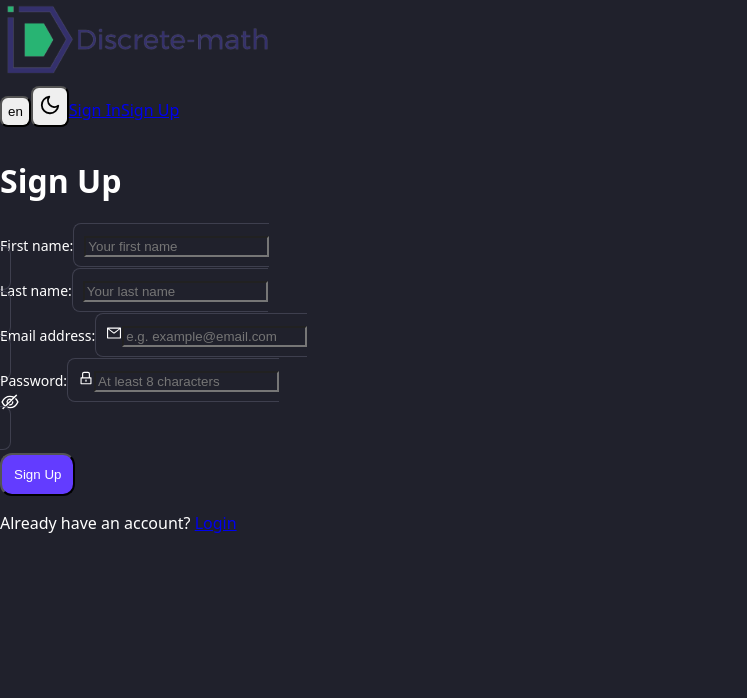
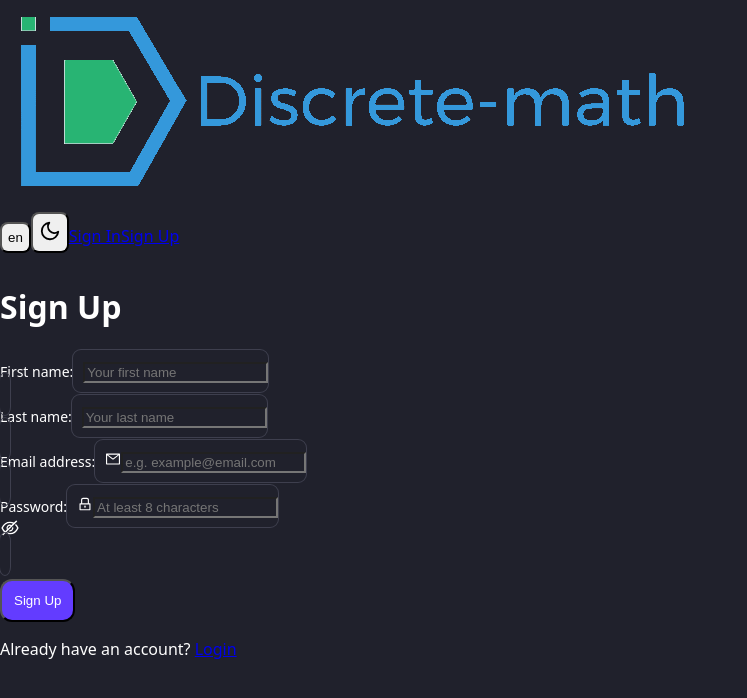
Before and after one commit to KristianMedeshi/discrete-math-learn-client, a React (Create React App) app: page /sign-up in a window 1280 px wide. Shown: the top 698 px of the page, without its empty margins (0-747 px from the left). Built offline with nearby package versions, Linux system fonts and the light colour scheme; no server answers.

Commit message:
change interface

```diff
--- a/src/App.css
+++ b/src/App.css
@@ -44,27 +44,27 @@ label {
 }
 
 .label-borders {
-  border-width: 1px;
-  border-style: solid;
-  border-color: var(--color-theme-lines);
+  outline-width: 1px;
+  outline-style: solid;
+  outline-color: var(--color-theme-lines);
   border-radius: 8px;
   padding: 10px;
-  transition: border-width 0s, border-color var(--duration) ease-in-out;
+  transition: outline-width 0s, outline-color var(--duration) ease-in-out;
 }
 
 .label-borders:hover {
-  border-color: var(--color-light-purple);
+  outline-color: var(--color-light-purple);
   cursor: text;
 }
 
 .label-borders:focus-within {
-  border-width: 1px;
-  border-color: var(--color-light-purple);
+  outline-width: 1px;
+  outline-color: var(--color-light-purple);
   box-shadow: var(--shadow-hover);
 }
 
 .active-focus {
-  border-color: var(--color-purple);
+  outline-color: var(--color-purple);
   box-shadow: var(--shadow-hover);
 }
 
--- a/src/App.js
+++ b/src/App.js
@@ -45,7 +45,7 @@ function App() {
   return (
     <BrowserRouter>
       <Header />
-      <div className="px-10 py-5">
+      <div className="flex justify-center px-10 py-5">
         <Routes>
           <Route path="/sign-in" element={<SignIn />} />
           <Route path="/sign-up" element={<SignUp />} />
--- a/src/components/Field/Field.js
+++ b/src/components/Field/Field.js
@@ -18,7 +18,7 @@ function Field({
       <label
         htmlFor={name}
         className={`label-borders flex gap-[12px] items-center ${
-          error ? 'border-red border-2 p-[9px]' : ''
+          error ? 'outline-red outline-2' : ''
         }`}
       >
         {icon}
--- a/src/components/Header/Header.js
+++ b/src/components/Header/Header.js
@@ -54,7 +54,7 @@ function Header() {
     >
       <Link to="/">
         <img
-          src="/logo.svg"
+          src={`/logoTheme${isLightTheme ? 'Light' : 'Dark'}.svg`}
           alt=""
           className="h-12"
         />
@@ -70,10 +70,10 @@ function Header() {
         >
           {i18n.language}
         </button>
-        <button type="button" className="button">
+        <button type="button" className="button" onClick={() => toggleTheme()}>
           {isLightTheme
-            ? <FiSun size={22} onClick={() => toggleTheme()} />
-            : <FiMoon size={22} onClick={() => toggleTheme()} />}
+            ? <FiSun size={22} />
+            : <FiMoon size={22} />}
         </button>
         <div
           className="flex body-text-m flex-col absolute translate-y-14 -translate-x-8
--- a/src/components/PageWrapper/PageWrapper.js
+++ b/src/components/PageWrapper/PageWrapper.js
@@ -2,8 +2,8 @@ import React from 'react';
 
 function PageWrapper({ className, children }) {
   return (
-    <div className={`flex flex-col gap-5 min-h-[70vh] desktop:max-w-[70vw] bg-primary px-7 py-10
-    border border-lines rounded-[4px] ${className}`}
+    <div className={`flex flex-col gap-5 min-h-[70vh] min-w-[80vw] bg-primary px-7 py-10
+      border border-lines rounded-sm ${className}`}
     >
       {children}
     </div>
--- a/src/components/RichEditor/RichEditor.js
+++ b/src/components/RichEditor/RichEditor.js
@@ -1,4 +1,3 @@
-/* eslint-disable no-unused-vars */
 import ReactQuill from 'react-quill';
 import { useTranslation } from 'react-i18next';
 import { useMemo, useRef } from 'react';
--- a/src/index.css
+++ b/src/index.css
@@ -17,16 +17,17 @@
   --color-theme-secondary: var(--color-light-grey);
   --color-text: var(--color-black);
   --color-theme-lines: var(--color-lines-light);
+  --duration: 0s;
 }
 
 * {
-  --duration: 0.25s;
   transition:
     background-color var(--duration) ease-in-out,
     color var(--duration) ease-in-out,
     border var(--duration) ease-in-out,
     box-shadow var(--duration) ease-in-out;
 }
+
 
 body {
   margin: 0;
--- a/src/pages/AskQuestion/AskQuestion.js
+++ b/src/pages/AskQuestion/AskQuestion.js
@@ -2,7 +2,6 @@ import { useNavigate } from 'react-router-dom';
 import { useForm, useWatch } from 'react-hook-form';
 import { useTranslation } from 'react-i18next';
 import { useMutation, useQueryClient } from 'react-query';
-import { useEffect } from 'react';
 import Field from '../../components/Field';
 import PageWrapper from '../../components/PageWrapper';
 import RichEditor from '../../components/RichEditor';
@@ -15,11 +14,12 @@ function AskQuestion() {
     setValue, getValues, control, register, formState: { errors }, handleSubmit,
   } = useForm({
     shouldFocusError: false,
+    defaultValues: {
+      description: '',
+      tags: [],
+    },
   });
 
-  useEffect(() => {
-    setValue('tags', []);
-  }, []);
   const currentTags = useWatch({ control, name: 'tags' });
 
   const handleSelectTag = (tag) => {
```
Also changed, not shown: public/logoThemeDark.svg (added), public/logoThemeLight.svg (added).
